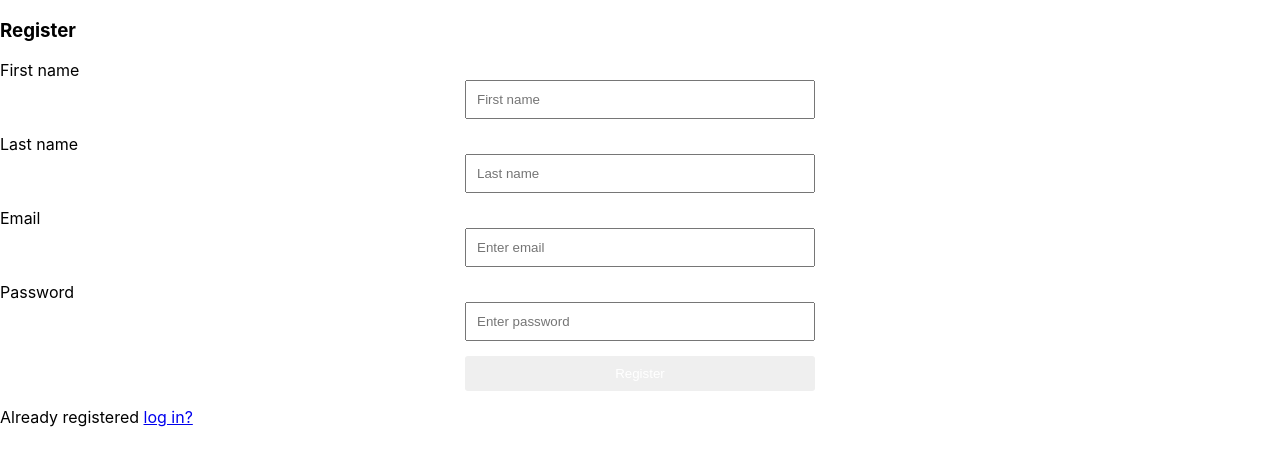
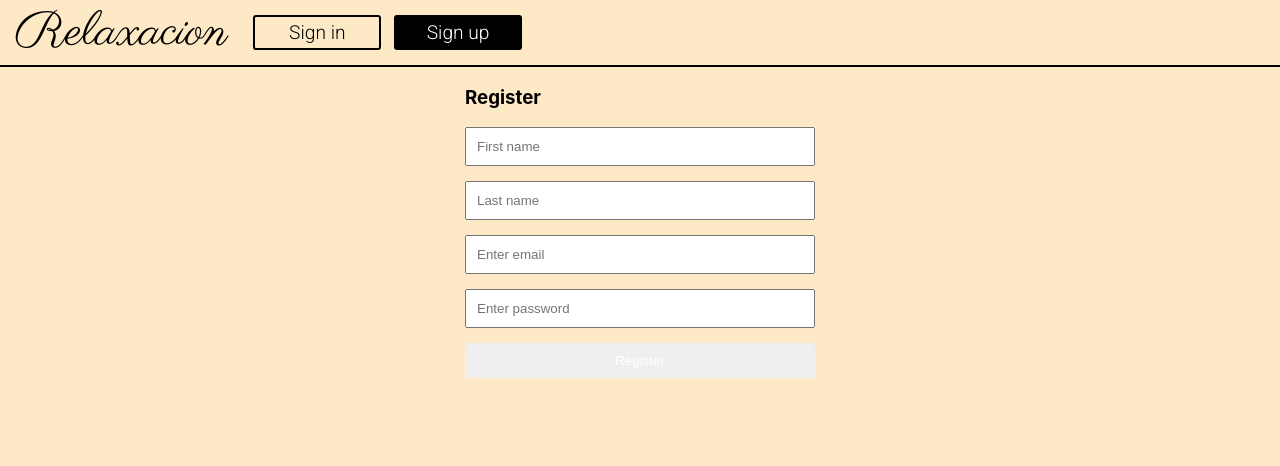
Before and after one commit to FurryLord/relaxation, a React (Create React App) app: page /reglog/sign-up in a window 1280 px wide. Shown: the top 466 px of the page. Built offline with nearby package versions, Linux system fonts and the light colour scheme.

Commit message:
add styles to login

```diff
--- a/src/App/App.tsx
+++ b/src/App/App.tsx
@@ -7,7 +7,7 @@ import { MemeGenerated } from '../MemeGenerated/MemeGenerated'
 import { Index } from '../Index_page/Index'
 import {Registration} from "../Registration/reglog"
 import Login from "../Registration/components/login.component"
-import SignUp from '../Registration/components/signup.component'
+import {SignUp} from '../Registration/components/signup'
 
 export function App() {
   return (
--- a/src/Registration/components/signup.component.tsx
+++ /dev/null
@@ -1,36 +0,0 @@
-import React, { Component } from "react";
-
-export default class SignUp extends Component {
-    render() {
-        return (
-            <form>
-                <h3>Register</h3>
-
-                <div className="form-group">
-                    <label>First name</label>
-                    <input type="text" className="form-control" placeholder="First name" />
-                </div>
-
-                <div className="form-group">
-                    <label>Last name</label>
-                    <input type="text" className="form-control" placeholder="Last name" />
-                </div>
-
-                <div className="form-group">
-                    <label>Email</label>
-                    <input type="email" className="form-control" placeholder="Enter email" />
-                </div>
-
-                <div className="form-group">
-                    <label>Password</label>
-                    <input type="password" className="form-control" placeholder="Enter password" />
-                </div>
-
-                <button type="submit" className="btn btn-dark btn-lg btn-block">Register</button>
-                <p className="forgot-password text-right">
-                    Already registered <a href="#">log in?</a>
-                </p>
-            </form>
-        );
-    }
-}
--- /dev/null
+++ b/src/Registration/components/signup.tsx
@@ -0,0 +1,151 @@
+import React, { Component } from "react";
+import CSS from "csstype";
+
+import ReactDOM from 'react-dom';
+import { useNavigate } from "react-router-dom";
+export function SignUp() {
+    const navigate = useNavigate();
+    const body: CSS.Properties = {
+      backgroundColor: '#FEE9C6',
+      /* Size */
+      minHeight: '100vh',
+      /* Display */
+      display: 'flex',
+      flexDirection: 'column',
+      alignContent: 'center',
+      justifyContent: 'flex-start',
+      alignItems: 'center',
+
+      margin: '0',
+      padding: '0'
+  };
+  const nav: CSS.Properties = {
+    backgroundColor: '#FEE9C6',
+    /* Size */
+    width: '100%',
+    height: 'fit-content',
+
+    /* Display */
+    display: 'flex',
+    flexDirection: 'row',
+    alignContent: 'center',
+    justifyContent: 'flex-start',
+    alignItems: 'center',
+
+
+    /* Others */
+    borderBottom: '2px solid #000000',
+  }
+  const logoBox: CSS.Properties = {
+    backgroundColor: '#FEE9C6',
+
+    height: 'fit-content',
+    /* Display */
+    display: 'flex',
+    alignContent: 'center',
+    justifyContent: 'center',
+    alignItems: 'center',
+    flexDirection: 'row',
+    flexWrap: 'nowrap',
+
+  }
+  const logoText: CSS.Properties = {
+    backgroundColor: '#FEE9C6',
+    color: '#000000',
+    fontFamily: 'Parisienne',
+    fontSize: '48px',
+
+    /* Size */
+    height: 'fit-content',
+    width: 'fit-content',
+
+    /* Display */
+    display: 'flex',
+    alignContent: 'center',
+    justifyContent: 'center',
+    alignItems: 'center',
+    placeContent: 'center',
+    flexDirection: 'row',
+    flexWrap: 'nowrap',
+
+    /* Others */
+    margin: '0',
+    marginLeft: '15px',
+    padding: '0',
+  }
+  const login_button:CSS.Properties = {
+      width:"10%",
+      color: "black",
+      border: "black solid 2px",
+      margin:'0',
+      marginLeft:'2%',
+      fontFamily: 'Roboto',
+      fontWeight: '400',
+      textAlign:'center',
+      padding:'0.3%',
+      fontSize:'larger',
+      backgroundColor:'#FEE9C6',
+  }
+  const reg_button:CSS.Properties = {
+    width:"10%",
+    color: "white",
+    border: "black solid 2px",
+    margin:'0',
+    marginLeft:'1%',
+    backgroundColor:'black',
+    fontFamily: 'Roboto',
+    fontWeight: '400',
+    textAlign:'center',
+    padding:'0.3%',
+    fontSize:'larger',
+
+  }
+  const inner:CSS.Properties = {
+    width:'100%',
+    height:'100%'
+  }
+
+  const outer: CSS.Properties ={
+    width:'25%',
+    display:'flex',
+    marginTop:'10%',
+    height:'50em',
+  }
+
+        return (
+    <body style={body}>
+        <header style={nav}>
+          <div style={logoBox}>
+              <button onClick={() => navigate('/')} style={logoText}>Relaxacion</button>
+          </div>
+          <button style={login_button} onClick={()=>navigate('/reglog')}> Sign in</button>
+            <button style={reg_button} onClick={()=>navigate('/reglog/sign-up')}> Sign up</button>
+         </header>
+
+
+            <form>
+                <h3>Register</h3>
+
+                <div className="form-group">
+                    <input type="text"  placeholder="First name" />
+                </div>
+
+                <div className="form-group">
+                    <input type="text"  placeholder="Last name" />
+                </div>
+
+                <div className="form-group">
+                    <input type="email"  placeholder="Enter email" />
+                </div>
+
+                <div className="form-group">
+                    <input type="password" placeholder="Enter password" />
+                </div>
+
+                <button type="submit">Register</button>
+
+            </form>
+
+      </body>
+        );
+    }
--- a/src/Registration/reglog.tsx
+++ b/src/Registration/reglog.tsx
@@ -7,7 +7,6 @@ import { BrowserRouter as Router, Routes, Route, Link, useNavigate } from 'react
 
 import CSS from "csstype";
 import Login from './components/login.component'
-import SignUp from './components/signup.component'
 import { resolve } from 'node:path/win32';
 
 export function Registration() {
```
Also changed, not shown: src/Registration/request.js (renamed from src/Index_page/Registration/request.js).
